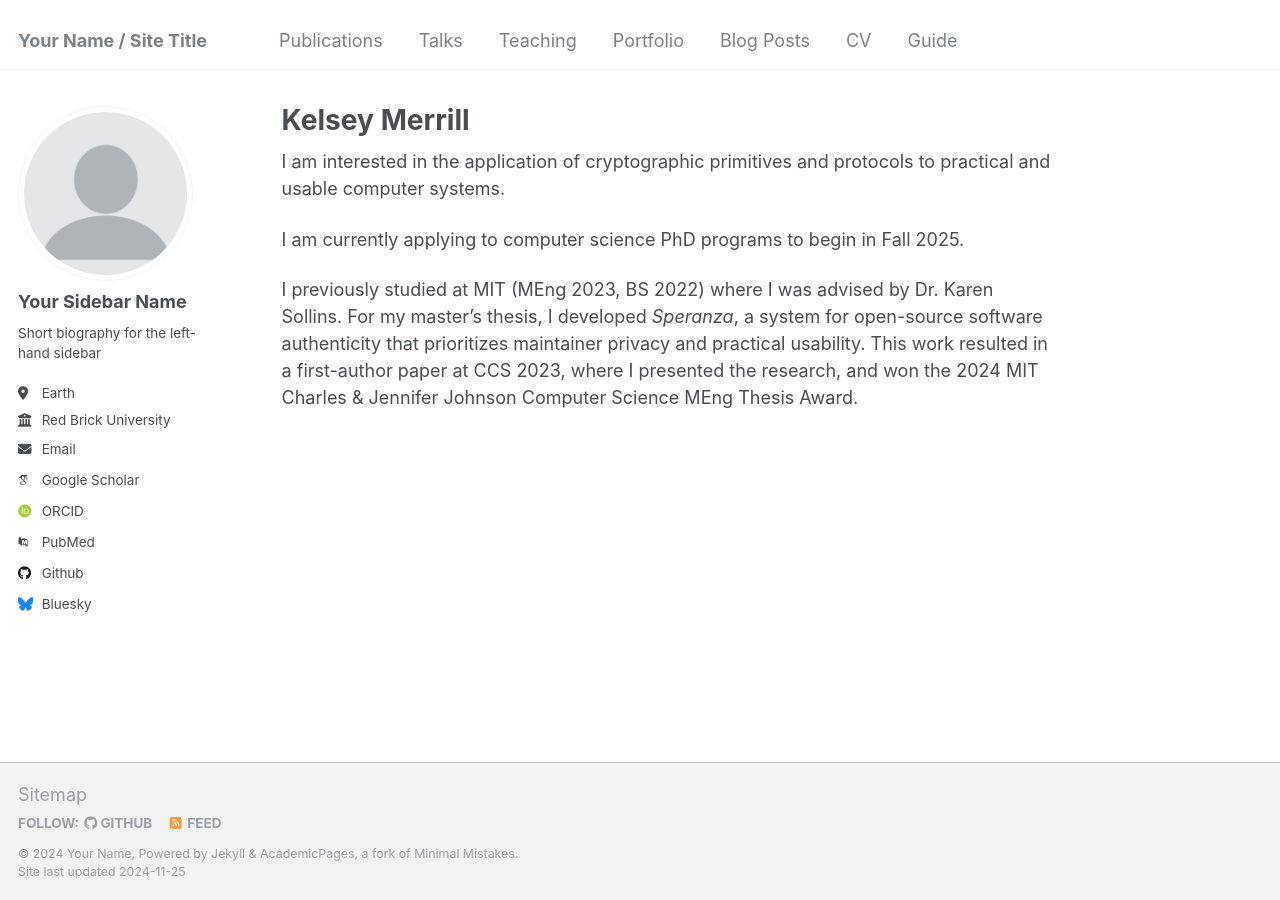
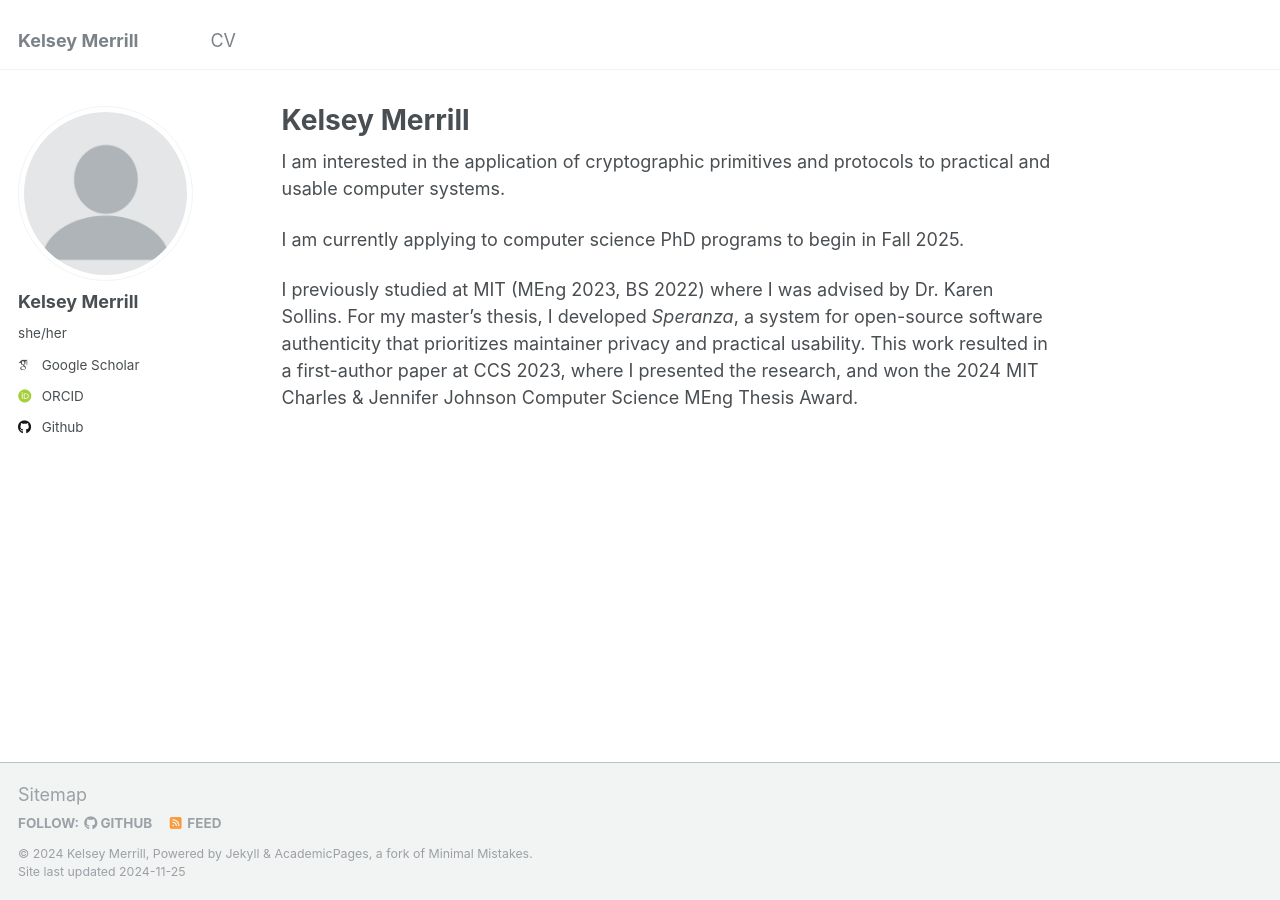
Before and after one commit to kmerrill18/kmerrill18.github.io, a Jekyll site: the page built from _pages/about.md, in a window 1280 px wide. Built offline with Jekyll 4.4.1, drawn with Linux system fonts in a browser that asks for light colours; some web fonts are replaced.

Commit message:
sidebar info

```diff
--- a/_config.yml
+++ b/_config.yml
@@ -8,13 +8,13 @@
 
 # Basic Site Settings
 locale                   : "en-US"
-title                    : "Your Name / Site Title"
+title                    : "Kelsey Merrill"
 title_separator          : "-"
-name                     : &name "Your Name"
-description              : &description "personal description"
-url                      : https://academicpages.github.io # the base hostname & protocol for your site e.g. "https://[your GitHub username].github.io"
+name                     : &name "Kelsey Merrill"
+description              : &description ""
+url                      : https://kmerrill18.github.io # the base hostname & protocol for your site e.g. "https://[your GitHub username].github.io"
 baseurl                  : "" # the subpath of your site, e.g. "/blog"
-repository               : "academicpages/academicpages.github.io"
+repository               : "kmerrill18/kmerrill18.github.io"
 
 # Site Author - The following control what appear as part of the author content on the side bar.
 #               If a field is blank the icon and link will not appear, otherwise it will be shown.
@@ -22,21 +22,21 @@ repository               : "academicpages/academicpages.github.io"
 author:
   # Biographic information
   avatar           : "profile.png"
-  name             : "Your Sidebar Name"
-  pronouns         : # example: "she/her"
-  bio              : "Short biography for the left-hand sidebar"
-  location         : "Earth"
-  employer         : "Red Brick University"
+  name             : "Kelsey Merrill"
+  pronouns         : she/her # example: "she/her"
+  bio              : # "Short biography for the left-hand sidebar"
+  location         : # "New York, NY"
+  employer         : # "Red Brick University"
   uri              : # URL
-  email            : "none@example.org"
+  email            : # "none@example.org"
 
   # Academic websites
   arxiv            : # URL - Update with the correct link to your profile
-  googlescholar    : "https://scholar.google.com/citations?user=PS_CX0AAAAAJ"
+  googlescholar    : "https://scholar.google.com/citations?user=o0Rvh18AAAAJ&hl"
   impactstory      : # URL
-  orcid            : "http://orcid.org/yourorcidurl"
+  orcid            : "http://orcid.org/0000-0001-6214-7970"
   semantic         : # URL
-  pubmed           : "https://www.ncbi.nlm.nih.gov/pubmed/?term=john+snow"
+  pubmed           : # URL
   researchgate     : # URL
   scopus           : # URL
 
@@ -44,12 +44,12 @@ author:
   bitbucket        : # Username - Update with your username on the site
   codepen          : # Username
   dribbble         : # Username
-  github           : "academicpages"
+  github           : "kmerrill18"
   kaggle           : # Username
   stackoverflow    : # User number or user number and name (i.e., use "1" or "1/jeff-atwood")
 
   # Social media
-  bluesky          : "bsky.app" # Replace this with you Bluesky username
+  bluesky          : # "bsky.app" # Replace this with you Bluesky username
   facebook         : # Username
   flickr           : # Username
   foursquare       : # Username
--- a/_data/navigation.yml
+++ b/_data/navigation.yml
@@ -5,23 +5,5 @@
 # prevent it from being included in the site.
 
 main:
-  - title: "Publications"
-    url: /publications/
-
-  - title: "Talks"
-    url: /talks/
-
-  - title: "Teaching"
-    url: /teaching/
-
-  - title: "Portfolio"
-    url: /portfolio/
-
-  - title: "Blog Posts"
-    url: /year-archive/
-
   - title: "CV"
     url: /cv/
-
-  - title: "Guide"
-    url: /markdown/
```
Also changed, not shown: 7 other files.
